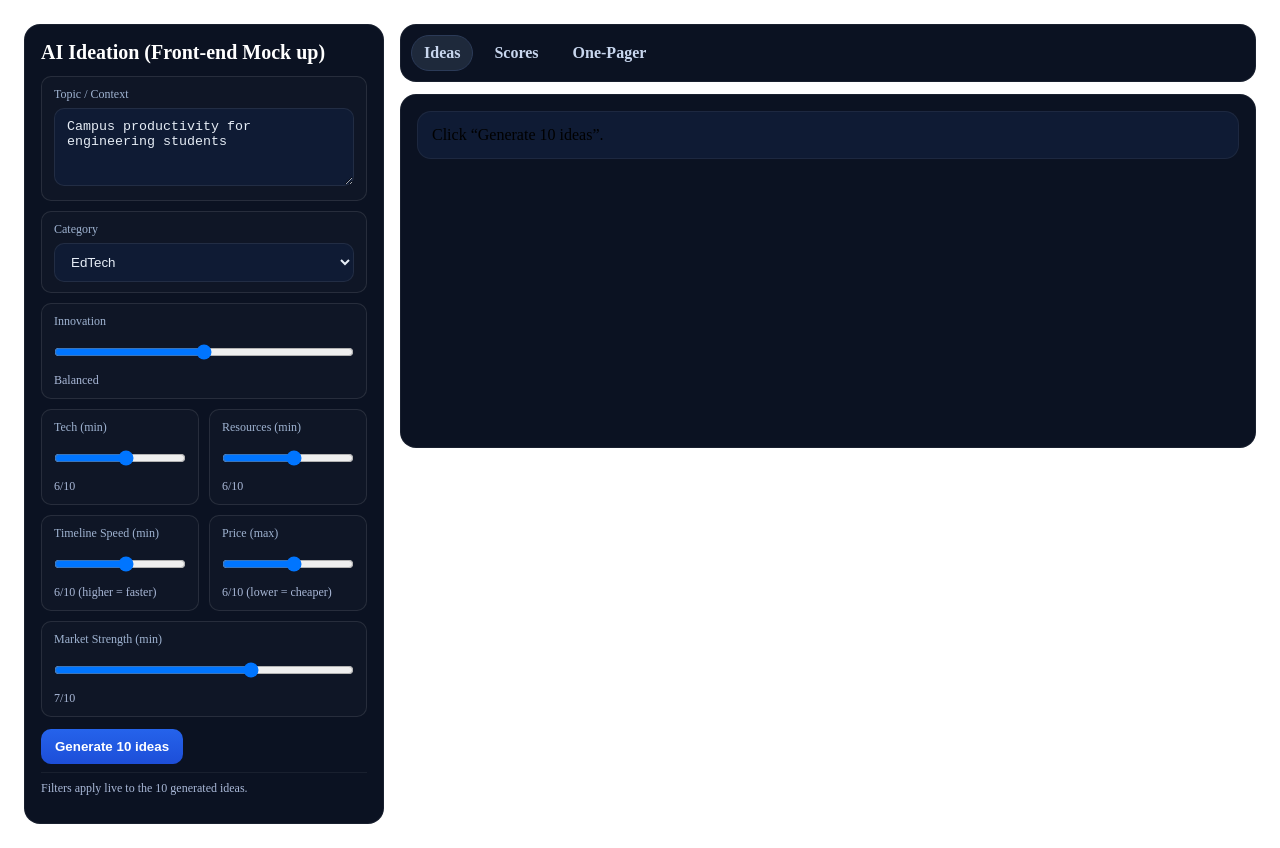
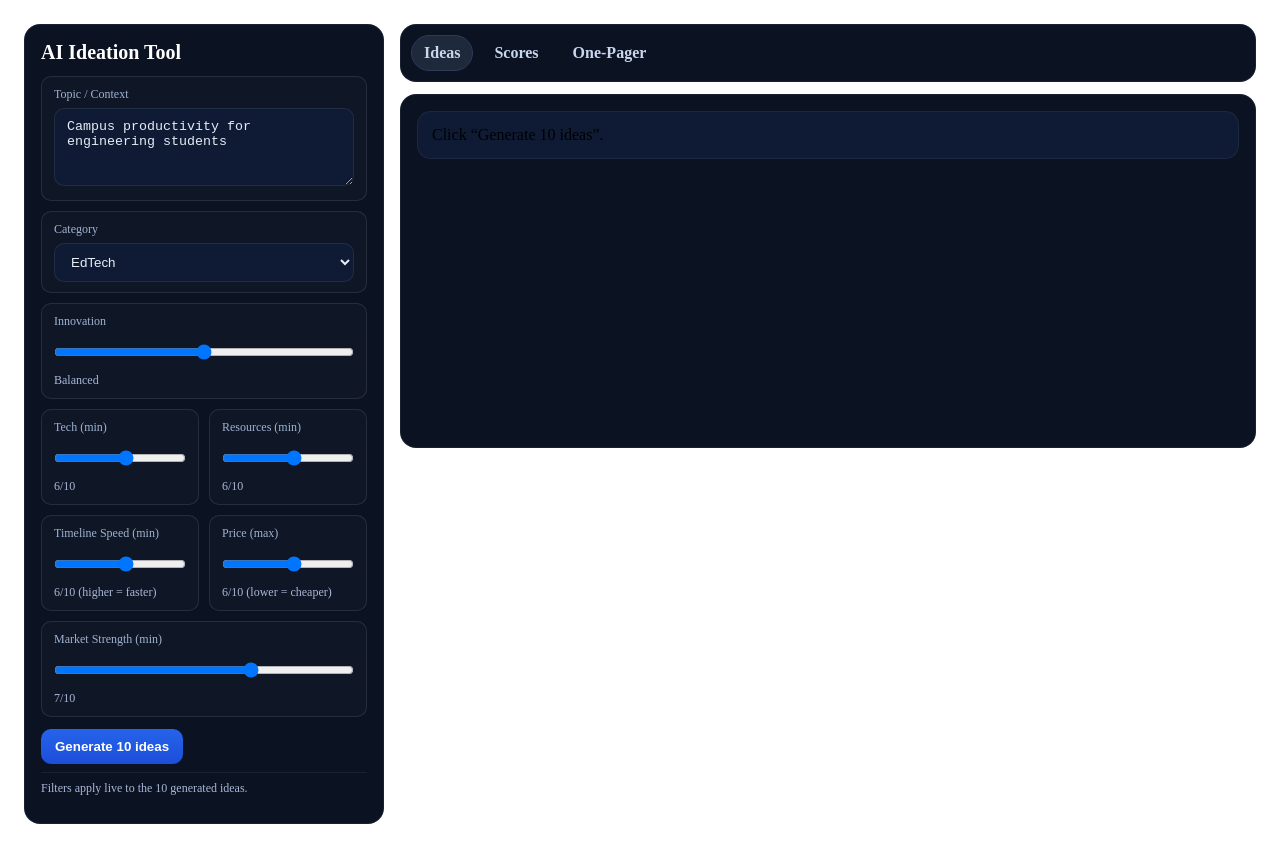
Before and after one commit to SeniorProjectTeam1/FrontEnd, a SvelteKit app: page / in a window 1280 px wide. Built offline with nearby package versions, Linux system fonts and the light colour scheme.

Commit message:
Update +page.svelte

```diff
--- a/src/routes/+page.svelte
+++ b/src/routes/+page.svelte
@@ -171,7 +171,7 @@
 
 <div class="wrap">
   <aside class="panel">
-    <h1>AI Ideation (Front-end Mock up)</h1>
+    <h1>AI Ideation Tool</h1>
 
     <div class="slider-group">
       <label>Topic / Context</label>
```
